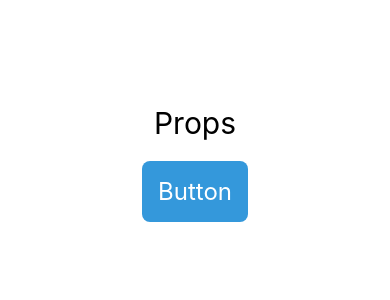
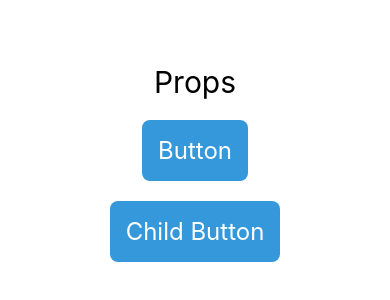
Before and after one commit to YeojinJeon/start-react-native, a React Native app: screen / in a window 390 px wide. Shown: the part 254-554 px from the top of the page. Built offline with nearby package versions, Linux system fonts and the light colour scheme.

Commit message:
Props Children & OR 연산자로 naming 처리

```diff
--- a/src/App.js
+++ b/src/App.js
@@ -16,6 +16,8 @@ const App = () => {
                     fontSize: 30, marginBottom: 10
                 }}>Props</Text>
             <MyButton title="Button" />
+            <MyButton>Child Button</MyButton>
+            {/* <MyButton /> */}
         </View>
     );
 };
--- a/src/components/MyButton.js
+++ b/src/components/MyButton.js
@@ -12,7 +12,8 @@ const MyButton = props => {
                 borderRadius: 8,
             }}
             onPress={() => alert('Press MyButton!!!')}>
-            <Text style={{ color: 'white', fontSize: 24 }}>{props.title}</Text>
+            <Text style={{ color: 'white', fontSize: 24 }}>
+                {props.children || props.title}</Text>
         </TouchableOpacity>
     );
 };
```
